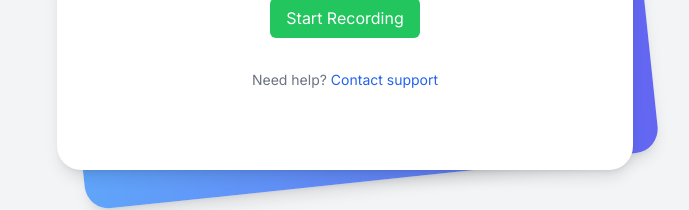
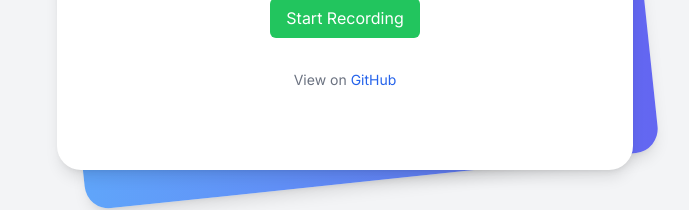
Before and after one commit to Nauxie/my-voice-form-app, a Next.js app: page / in a window 1280 px wide. Shown: the part 492-702 px from the top of the page, without its empty margins (295-984 px from the left). Built offline with nearby package versions, Linux system fonts and the light colour scheme.

Commit message:
replace help text with github link

```diff
--- a/src/app/page.tsx
+++ b/src/app/page.tsx
@@ -131,8 +131,13 @@ export default function Home() {
 
             <div className="mt-8 text-center text-sm text-gray-500">
               <p>
-                Need help?{" "}
-                <button className="text-blue-600"> Contact support</button>
+                View on{" "}
+                <a
+                  href="https://github.com/Nauxie/my-voice-form-app"
+                  className="text-blue-600 hover:underline"
+                >
+                  GitHub
+                </a>
               </p>
             </div>
           </div>
```
